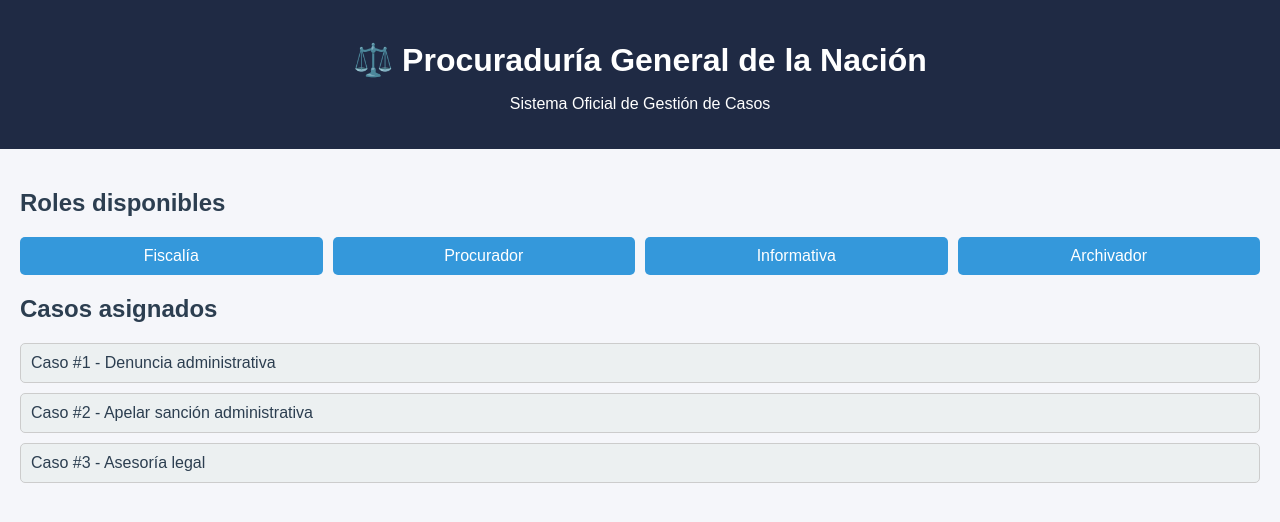
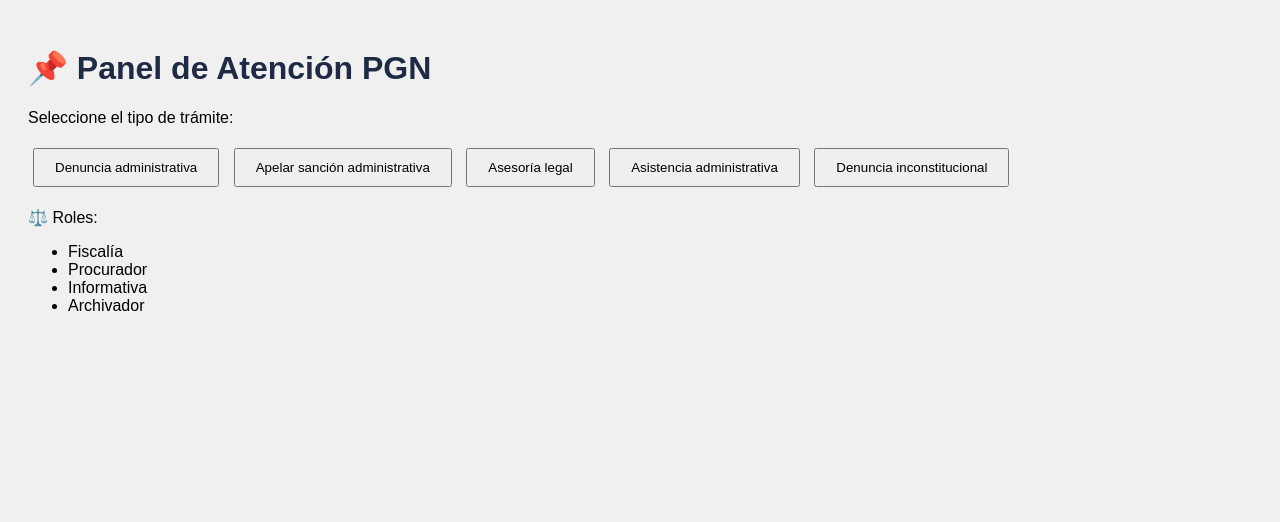
Before and after one commit to user2122-ay/pgn-bot, a website: page Web/index.html in a window 1280 px wide. Drawn offline with Linux system fonts and the light colour scheme.

Commit message:
Update index.html

```diff
--- a/Web/index.html
+++ b/Web/index.html
@@ -3,82 +3,31 @@
 <head>
   <meta charset="UTF-8">
   <meta name="viewport" content="width=device-width, initial-scale=1.0">
-  <title>PGN - Sistema Oficial</title>
+  <title>PGN - Panel</title>
   <style>
-    body {
-      font-family: Arial, sans-serif;
-      background-color: #f5f6fa;
-      color: #2c3e50;
-      margin: 0;
-      padding: 0;
-    }
-
-    header {
-      background-color: #1f2a44;
-      color: white;
-      padding: 20px;
-      text-align: center;
-    }
-
-    main {
-      padding: 20px;
-    }
-
-    h1 {
-      margin-bottom: 10px;
-    }
-
-    .roles {
-      display: flex;
-      gap: 10px;
-      margin-bottom: 20px;
-    }
-
-    .role {
-      padding: 10px 20px;
-      background-color: #3498db;
-      color: white;
-      border-radius: 5px;
-      text-align: center;
-      flex: 1;
-    }
-
-    .cases {
-      margin-top: 20px;
-    }
-
-    .case {
-      padding: 10px;
-      border: 1px solid #ccc;
-      margin-bottom: 10px;
-      border-radius: 5px;
-      background-color: #ecf0f1;
-    }
+    body { font-family: Arial, sans-serif; background: #f0f0f0; padding: 20px; }
+    h1 { color: #1f2a44; }
+    button { padding: 10px 20px; margin: 5px; }
   </style>
 </head>
 <body>
+  <h1>📌 Panel de Atención PGN</h1>
 
-  <header>
-    <h1>⚖️ Procuraduría General de la Nación</h1>
-    <p>Sistema Oficial de Gestión de Casos</p>
-  </header>
+  <p>Seleccione el tipo de trámite:</p>
 
-  <main>
-    <h2>Roles disponibles</h2>
-    <div class="roles">
-      <div class="role">Fiscalía</div>
-      <div class="role">Procurador</div>
-      <div class="role">Informativa</div>
-      <div class="role">Archivador</div>
-    </div>
+  <button onclick="alert('Denuncia administrativa')">Denuncia administrativa</button>
+  <button onclick="alert('Apelar sanción administrativa')">Apelar sanción administrativa</button>
+  <button onclick="alert('Asesoría legal')">Asesoría legal</button>
+  <button onclick="alert('Asistencia administrativa')">Asistencia administrativa</button>
+  <button onclick="alert('Denuncia inconstitucional')">Denuncia inconstitucional</button>
 
-    <h2>Casos asignados</h2>
-    <div class="cases">
-      <div class="case">Caso #1 - Denuncia administrativa</div>
-      <div class="case">Caso #2 - Apelar sanción administrativa</div>
-      <div class="case">Caso #3 - Asesoría legal</div>
-    </div>
-  </main>
+  <p>⚖️ Roles:</p>
+  <ul>
+    <li>Fiscalía</li>
+    <li>Procurador</li>
+    <li>Informativa</li>
+    <li>Archivador</li>
+  </ul>
 
 </body>
 </html>
```
